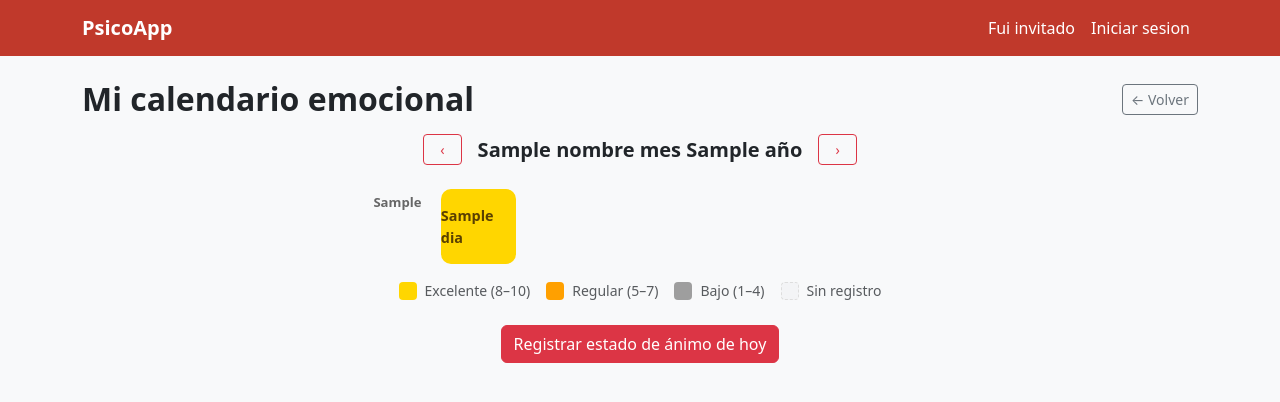
After one commit to joaquinx293/Psicoapp_taller_web-, a Django app: template templates/cuentas/calendario_animo.html in a window 1280 px wide. The commit adds this page. Shown: the top 402 px of the page. Run offline with Django 5.2, Linux system fonts and the light colour scheme; the template is opened without the code that fills it: most values are stand-ins (such as "Sample title", 1, 10 or a date in 2020).

Commit message:
HU-024 visualizar calendario emocional coloreado

```diff
--- a/cuentas/views/__init__.py
+++ b/cuentas/views/__init__.py
@@ -1,3 +1,7 @@
 # Reexporta todas las vistas de cuentas para mantener compatibilidad con urls.py
 from .registro import registro_especialista  # HU-001, HU-002
 from .login import redireccion_por_rol, perfil_paciente  # HU-004
+from .dashboard_admin import dashboard_admin, aprobar_especialista, rechazar_especialista  # HU-006
+from .gestionar_usuario import desactivar_usuario, reactivar_usuario, eliminar_usuario  # gestión de cuentas
+from .estado_animo import registrar_animo  # HU-022
+from .calendario_animo import calendario_animo  # HU-024
--- /dev/null
+++ b/templates/cuentas/calendario_animo.html
@@ -0,0 +1,140 @@
+{% extends "base.html" %}
+{% block titulo %}Calendario emocional — PsicoApp{% endblock %}
+
+{% block contenido %}
+<style>
+  .cal-grid {
+    display: grid;
+    grid-template-columns: repeat(7, 1fr);
+    gap: 6px;
+    max-width: 560px;
+    margin: 0 auto;
+  }
+  .cal-header {
+    text-align: center;
+    font-weight: 600;
+    font-size: .82rem;
+    color: #666;
+    padding: 4px 0;
+  }
+
+
+
+  .cal-day {
+    aspect-ratio: 1;
+    border-radius: 10px;
+    display: flex;
+    align-items: center;
+    justify-content: center;
+    font-size: .9rem;
+    font-weight: 600;
+    position: relative;
+    cursor: default;
+    transition: transform .1s;
+  }
+  .cal-day:hover { transform: scale(1.12); z-index: 1; }
+  .cal-day.vacio { background: transparent; }
+  .cal-day.sin-registro {
+    background: #f3f4f6;
+    color: #bbb;
+    border: 1px dashed #ddd;
+  }
+  .cal-day.nivel-alto   { background: #FFD600; color: #5a4000; }   /* 8-10 amarillo claro */
+  .cal-day.nivel-medio  { background: #FFA000; color: #fff;    }   /* 5-7  amarillo oscuro */
+  .cal-day.nivel-bajo   { background: #9E9E9E; color: #fff;    }   /* 1-4  gris */
+  .cal-day.hoy-mark {
+    box-shadow: 0 0 0 3px #C0392B;
+  }
+  .leyenda-item { width: 18px; height: 18px; border-radius: 4px; display: inline-block; }
+</style>
+
+<div class="d-flex justify-content-between align-items-center mb-3">
+  {% if vista_especialista %}
+    <h2 class="fw-bold mb-0">Calendario de {{ paciente.get_full_name|default:paciente.username }}</h2>
+    <a href="javascript:history.back()" class="btn btn-outline-secondary btn-sm">← Volver</a>
+  {% else %}
+    <h2 class="fw-bold mb-0">Mi calendario emocional</h2>
+    <a href="{% url 'cuentas:perfil_paciente' %}" class="btn btn-outline-secondary btn-sm">← Volver</a>
+  {% endif %}
+</div>
+
+<!-- Navegación de mes -->
+<div class="d-flex align-items-center justify-content-center gap-3 mb-4">
+  <a href="?mes={{ mes_ant }}&año={{ año_ant }}"
+     class="btn btn-outline-danger btn-sm px-3">&#8249;</a>
+  <h5 class="mb-0 fw-bold" style="min-width:160px; text-align:center;">
+    {{ nombre_mes }} {{ año }}
+  </h5>
+  <a href="?mes={{ mes_sig }}&año={{ año_sig }}"
+     class="btn btn-outline-danger btn-sm px-3">&#8250;</a>
+</div>
+
+<!-- Calendario -->
+<div class="cal-grid mb-2">
+  {% for d in dias_semana %}
+    <div class="cal-header">{{ d }}</div>
+  {% endfor %}
+
+  {% for semana in semanas %}
+    {% for dia, registro in semana %}
+      {% if dia is None %}
+        <div class="cal-day vacio"></div>
+      {% elif registro %}
+        {% if registro.valor >= 8 %}
+          {% with nivel="nivel-alto" %}
+          <div class="cal-day {{ nivel }}{% if hoy.day == dia and hoy.month == mes and hoy.year == año %} hoy-mark{% endif %}"
+               title="{{ dia }}/{{ mes }}/{{ año }} — {{ registro.valor }}/10 ({{ registro.get_etiqueta }})">
+            {{ dia }}
+          </div>
+          {% endwith %}
+        {% elif registro.valor >= 5 %}
+          <div class="cal-day nivel-medio{% if hoy.day == dia and hoy.month == mes and hoy.year == año %} hoy-mark{% endif %}"
+               title="{{ dia }}/{{ mes }}/{{ año }} — {{ registro.valor }}/10 ({{ registro.get_etiqueta }})">
+            {{ dia }}
+          </div>
+        {% else %}
+          <div class="cal-day nivel-bajo{% if hoy.day == dia and hoy.month == mes and hoy.year == año %} hoy-mark{% endif %}"
+               title="{{ dia }}/{{ mes }}/{{ año }} — {{ registro.valor }}/10 ({{ registro.get_etiqueta }})">
+            {{ dia }}
+          </div>
+        {% endif %}
+      {% else %}
+        <div class="cal-day sin-registro{% if hoy.day == dia and hoy.month == mes and hoy.year == año %} hoy-mark{% endif %}"
+             title="{{ dia }}/{{ mes }}/{{ año }} — Sin registro">
+          {{ dia }}
+        </div>
+      {% endif %}
+    {% endfor %}
+  {% endfor %}
+</div>
+<div class="d-flex justify-content-center gap-3 flex-wrap mt-3 mb-4">
+  <div class="d-flex align-items-center gap-2">
+    <span class="leyenda-item" style="background:#FFD600;"></span>
+    <small class="text-muted">Excelente (8–10)</small>
+  </div>
+  <div class="d-flex align-items-center gap-2">
+    <span class="leyenda-item" style="background:#FFA000;"></span>
+    <small class="text-muted">Regular (5–7)</small>
+  </div>
+  <div class="d-flex align-items-center gap-2">
+    <span class="leyenda-item" style="background:#9E9E9E;"></span>
+    <small class="text-muted">Bajo (1–4)</small>
+  </div>
+  <div class="d-flex align-items-center gap-2">
+    <span class="leyenda-item" style="background:#f3f4f6; border:1px dashed #ddd;"></span>
+    <small class="text-muted">Sin registro</small>
+  </div>
+</div>
+
+
+
+
+{% if not vista_especialista %}
+<div class="text-center">
+  <a href="{% url 'cuentas:registrar_animo' %}" class="btn btn-danger">
+    Registrar estado de ánimo de hoy
+  </a>
+</div>
+{% endif %}
+<!-- Tooltip nativo con CSS; para mejor UX en móvil se usa el atributo title -->
+{% endblock %}
```
Also changed, not shown: cuentas/urls.py (+18 -0 lines), cuentas/views/calendario_animo.py (added, +97 -0 lines), templates/cuentas/perfil_paciente.html (+36 -0 lines), templates/gestion_usuarios/listado_pacientes.html (+11 -3 lines).
